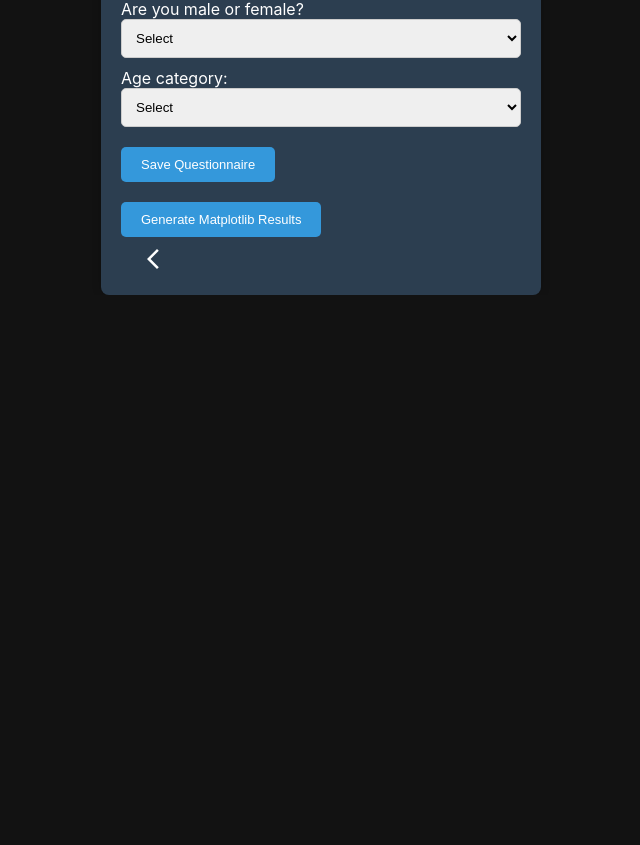
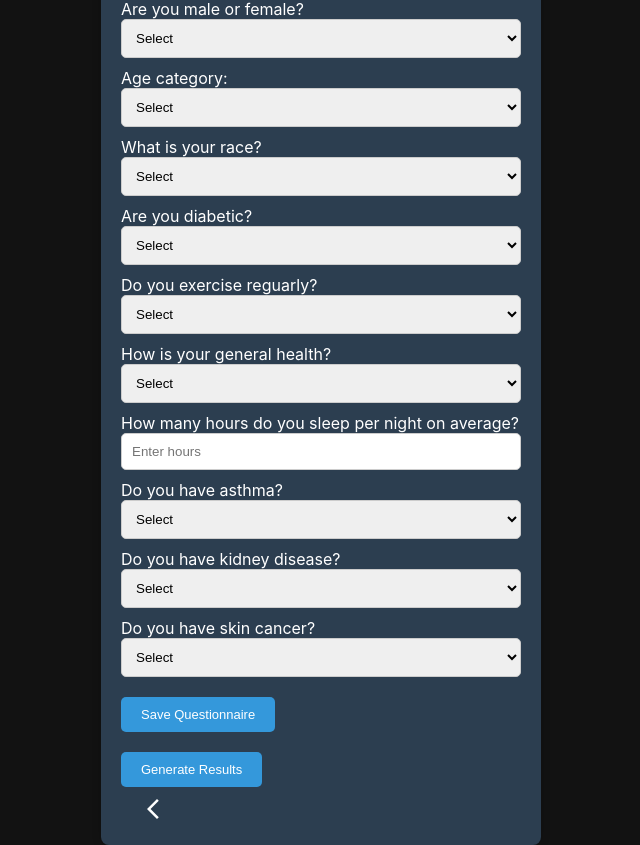
Before and after one commit to tannerhelton/EECS581, a React (Create React App) app in the folder frontend/: page /questionnaire in a window 1280 px wide. Shown: the part 744-1589 px from the top of the page, without its empty margins (319-959 px from the left). Before the commit the page ends 1039 px from the top, so only its background shows below. Built offline with nearby package versions, Linux system fonts and the light colour scheme; no server answers; sample sign-in values are in the browser's storage.

Commit message:
More questions 4 chris, button to homepage, displayname

```diff
--- a/frontend/src/App.js
+++ b/frontend/src/App.js
@@ -45,7 +45,10 @@ function App() {
 			<Router>
 				<AppToolbar user={user} />
 				<Routes>
-          <Route path="/" element={user ? <AuthHomePage /> : <HomePage />} />
+					<Route
+						path="/"
+						element={user ? <AuthHomePage auth={auth} db={db} /> : <HomePage />}
+					/>
 					<Route
 						path="/login"
 						element={!user ? <LoginPage /> : <Navigate to="/" />}
--- a/frontend/src/screens/Auth/AuthHomePage.js
+++ b/frontend/src/screens/Auth/AuthHomePage.js
@@ -1,6 +1,7 @@
 import React from "react";
 import { Typography, Grid, Paper, Container, Avatar } from "@mui/material";
 import { styled } from "@mui/system";
+import { Link } from "react-router-dom";
 
 const logoUrl = process.env.PUBLIC_URL + "/HH_Logo.png";
 const neuralUrl = process.env.PUBLIC_URL + "/neural.png";
@@ -9,7 +10,7 @@ const StyledContainer = styled(Container)({
 	padding: (theme) => theme.spacing(4),
 	marginTop: (theme) => theme.spacing(4),
 	textAlign: "center",
-  backgroundColor: 'transparent',
+	backgroundColor: "transparent",
 });
 
 const LogoImage = styled("img")({
@@ -19,28 +20,47 @@ const LogoImage = styled("img")({
 
 const FeatureBlock = ({ icon, title, description }) => (
 	<Grid item xs={12} sm={4}>
-    <Avatar variant="rounded" style={{ margin: '0 auto', marginBottom: '20px', backgroundColor: 'transparent'}}>
+		<Avatar
+			variant="rounded"
+			style={{
+				margin: "0 auto",
+				marginBottom: "20px",
+				backgroundColor: "transparent",
+			}}
+		>
 			{icon}
 		</Avatar>
-    <Typography variant="h5" color="primary">{title}</Typography>
-    <Typography variant="body1" style={{ color: '#FFFFFF' }}>{description}</Typography>
+		<Typography variant="h5" color="primary">
+			{title}
+		</Typography>
+		<Typography variant="body1" style={{ color: "#FFFFFF" }}>
+			{description}
+		</Typography>
 	</Grid>
 );
 
-const HomePage = () => {
+const AuthHomePage = ({ auth }) => {
+	console.log(auth.currentUser);
 	return (
 		<StyledContainer component={Paper} elevation={0}>
 			<LogoImage src={logoUrl} alt="Health Horizon AI Logo" />
-      <Typography variant="h2" color="primary"> {/* Changed to h2 variant for larger text and specified color */}
+			<Typography variant="h2" color="primary">
+				{" "}
+				{/* Changed to h2 variant for larger text and specified color */}
 				Early detection, better health.
 			</Typography>
 			<Typography variant="h4" color="secondary">
-        <br/>Welcome back, {"displayName"}!<br/>
-        Take the next step and complete your profile.
+				<br />
+				Welcome back, {auth.currentUser.email}!<br />
+				Take the next step.
 			</Typography>
-
+			<div className="button-container">
+				<Link to="/questionnaire" className="questionnaire-button">
+					Begin your Journey
+				</Link>
+			</div>
 		</StyledContainer>
 	);
 };
 
-export default HomePage;
+export default AuthHomePage;
--- a/frontend/src/screens/Auth/ProfilePage.js
+++ b/frontend/src/screens/Auth/ProfilePage.js
@@ -164,11 +164,6 @@ function ProfilePage({ auth, db }) {
 				)}
 				{error && <div className="error">{error}</div>}
 			</div>
-			<div className="button-container">
-				<Link to="/questionnaire" className="questionnaire-button">
-					Go to Questionnaire
-				</Link>
-			</div>
 		</>
 	);
 }
--- a/frontend/src/screens/Auth/Questionnaire.js
+++ b/frontend/src/screens/Auth/Questionnaire.js
@@ -15,6 +15,14 @@ function Questionnaire({ db }) {
 		difficultyWalking: "",
 		gender: "",
 		ageCategory: "",
+		race: "", // New question
+		diabetic: "", // New question
+		physicalActivity: "", // New question
+		genHealth: "", // New question
+		sleepTime: "", // New question
+		asthma: "", // New question
+		kidneyDisease: "", // New question
+		skinCancer: "", // New question
 	});
 	const [successMessage, setSuccessMessage] = useState("");
 	const [errorMessage, setErrorMessage] = useState("");
@@ -174,16 +182,113 @@ function Questionnaire({ db }) {
 				</select>
 			</div>
 			<div className="question">
+				<label>What is your race?</label>
+				<select
+					onChange={(e) => handleAnswerChange("race", e.target.value)}
+					value={answers.race}
+				>
+					<option value="">Select</option>
+					<option value="White">White</option>
+					<option value="Black">Black</option>
+					<option value="Asian">Asian</option>
+					<option value="Native American">Native American</option>
+					<option value="Native Hawaiian">Native Hawaiian</option>
+					<option value="Other Pacific Islander">Other Pacific Islander</option>
+				</select>
+			</div>
+			<div className="question">
+				<label>Are you diabetic?</label>
+				<select
+					onChange={(e) => handleAnswerChange("diabetic", e.target.value)}
+					value={answers.diabetic}
+				>
+					<option value="">Select</option>
+					<option value="Yes">Yes</option>
+					<option value="No">No</option>
+				</select>
+			</div>
+			<div className="question">
+				<label>Do you exercise reguarly?</label>
+				<select
+					onChange={(e) =>
+						handleAnswerChange("physicalActivity", e.target.value)
+					}
+					value={answers.physicalActivity}
+				>
+					<option value="">Select</option>
+					<option value="Yes">Yes</option>
+					<option value="No">No</option>
+				</select>
+			</div>
+			<div className="question">
+				<label>How is your general health?</label>
+				<select
+					onChange={(e) => handleAnswerChange("genHealth", e.target.value)}
+					value={answers.genHealth}
+				>
+					<option value="">Select</option>
+					<option value="Very good">Very good</option>
+					<option value="Good">Good</option>
+					<option value="Fair">Fair</option>
+					<option value="Bad">Bad</option>
+					<option value="Very Bad">Very bad</option>
+				</select>
+			</div>
+			<div className="question">
+				<label>How many hours do you sleep per night on average?</label>
+				<input
+					type="number"
+					onChange={(e) => handleAnswerChange("sleepTime", e.target.value)}
+					value={answers.sleepTime}
+					placeholder="Enter hours"
+				/>
+			</div>
+			<div className="question">
+				<label>Do you have asthma?</label>
+				<select
+					onChange={(e) => handleAnswerChange("asthma", e.target.value)}
+					value={answers.asthma}
+				>
+					<option value="">Select</option>
+					<option value="Yes">Yes</option>
+					<option value="No">No</option>
+					{/* Add more asthma options here */}
+				</select>
+			</div>
+			<div className="question">
+				<label>Do you have kidney disease?</label>
+				<select
+					onChange={(e) => handleAnswerChange("kidneyDisease", e.target.value)}
+					value={answers.kidneyDisease}
+				>
+					<option value="">Select</option>
+					<option value="Yes">Yes</option>
+					<option value="No">No</option>
+					{/* Add more kidney disease options here */}
+				</select>
+			</div>
+			<div className="question">
+				<label>Do you have skin cancer?</label>
+				<select
+					onChange={(e) => handleAnswerChange("skinCancer", e.target.value)}
+					value={answers.skinCancer}
+				>
+					<option value="">Select</option>
+					<option value="Yes">Yes</option>
+					<option value="No">No</option>
+					{/* Add more skin cancer options here */}
+				</select>
+			</div>
+			<div className="question">
 				<button onClick={saveQuestionnaireToFirestore}>
 					Save Questionnaire
 				</button>
 			</div>
 			<div className="question">
 				<button onClick={generateAndDisplayMatplotlibResults}>
-					Generate Matplotlib Results
+					Generate Results
 				</button>
 			</div>
-
 			<Link to="/profile" className="back-to-profile">
 				<ArrowBackIosNewIcon />
 			</Link>
--- a/frontend/src/screens/Auth/css/ProfilePage.css
+++ b/frontend/src/screens/Auth/css/ProfilePage.css
@@ -33,24 +33,44 @@
   background-color: #303f9f; /* Darker blue on hover */
 }
 
-  /* Questionnaire button style */
-  .questionnaire-button {
-    background-color: #3498db; /* Button background color */
-    color: white; /* White text color */
-    border: none;
-    padding: 10px 20px;
-    border-radius: 4px;
-    cursor: pointer;
-    transition: background-color 0.3s;
-    text-decoration: none; /* Remove underline */
-  }
-
-  .questionnaire-button:hover {
-    background-color: #303f9f; /* Darker blue on hover */
-  }
-
 /* Error message style */
 .error {
   color: #f44336; /* Red text color for error messages */
   margin-top: 10px;
 }
+
+/* CSS */
+.questionnaire-button {
+margin-top: 45px;
+text-decoration: none; /* Remove underline */
+background-color: initial;
+background-image: linear-gradient(-180deg, #ffa629, #E62C03);
+border-radius: 6px;
+box-shadow: rgba(0, 0, 0, 0.1) 0 2px 4px;
+color: #FFFFFF;
+cursor: pointer;
+display: inline-block;
+font-family: Inter,-apple-system,system-ui,Roboto,"Helvetica Neue",Arial,sans-serif;
+height: 40px;
+line-height: 40px;
+outline: 0;
+overflow: hidden;
+padding: 0 20px;
+pointer-events: auto;
+position: relative;
+text-align: center;
+touch-action: manipulation;
+user-select: none;
+-webkit-user-select: none;
+vertical-align: top;
+white-space: nowrap;
+width: 100%;
+z-index: 9;
+border: 0;
+transition: box-shadow .2s;
+width: 70%;
+}
+
+.questionnaire-button:hover {
+box-shadow: rgba(253, 76, 0, 0.5) 0 5px 15px;
+}
```
Lines whose indentation alone changed are shown as unchanged.
